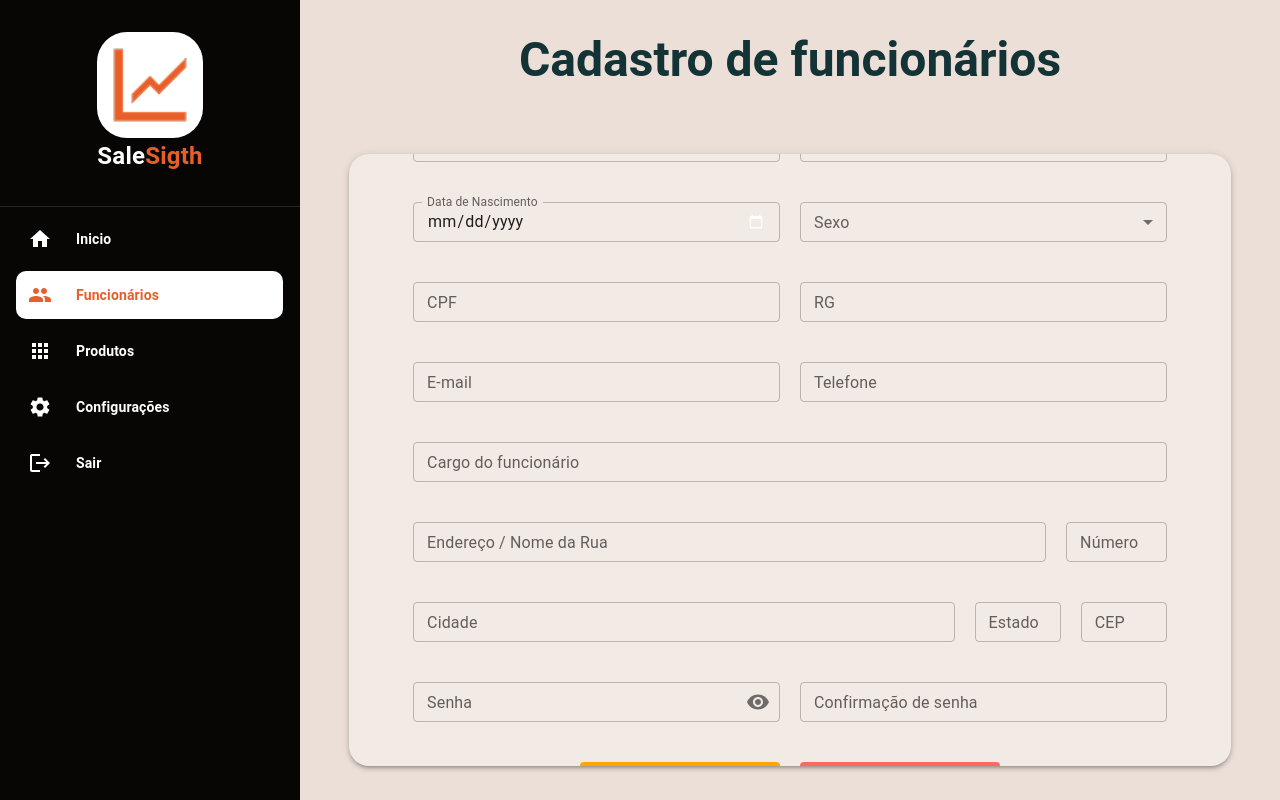
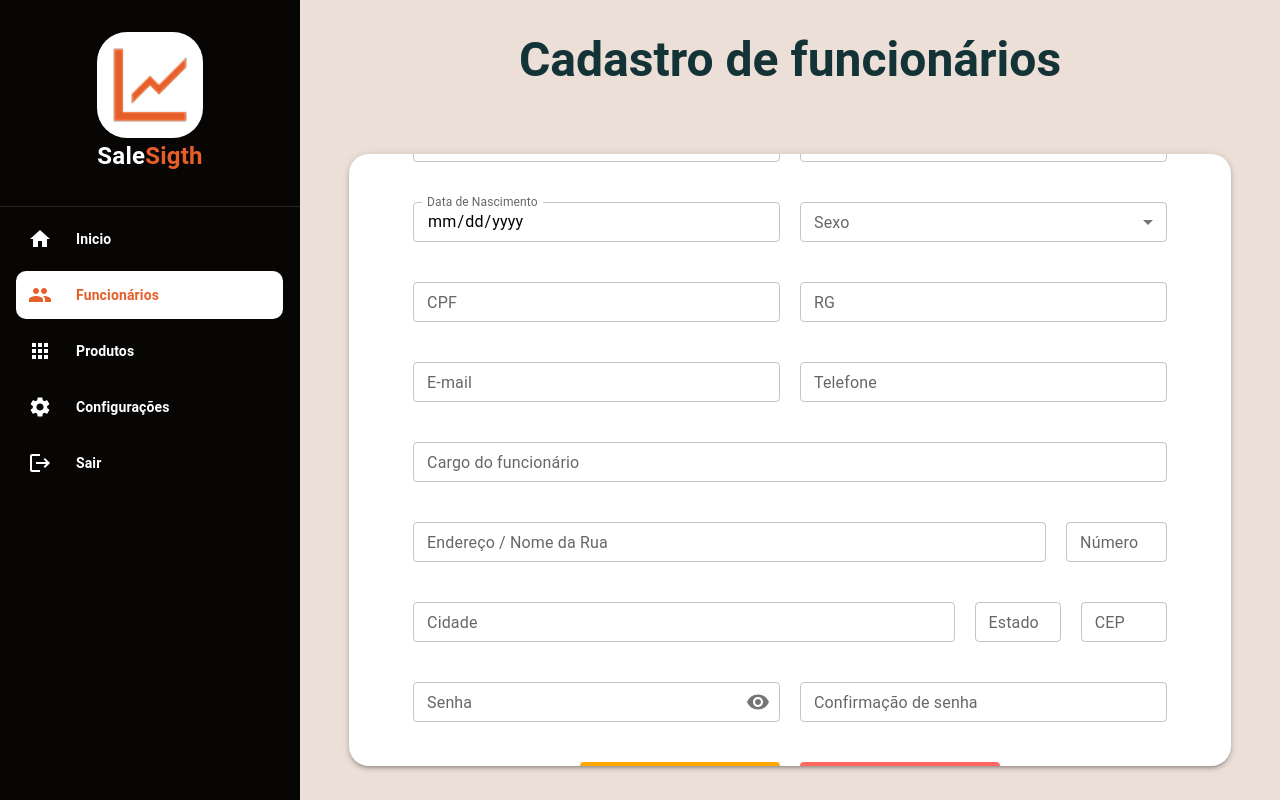
Before and after one commit to LuizFli/SA3Fase, a React (Vite) app in the folder Front_end/: page /funcionarios in a window 1280 px wide. Built offline with nearby package versions, Linux system fonts and the light colour scheme.

Commit message:
corzinha

```diff
--- a/Front_end/src/components/CadastroFuncionario.jsx
+++ b/Front_end/src/components/CadastroFuncionario.jsx
@@ -66,7 +66,7 @@ function CadastroFuncionario() {
             <Box sx={{
               width: '90%',
               height: '90%',
-              backgroundColor: '#f2eae5',
+              backgroundColor: 'var(--box-color)',
               borderRadius: '20px',
               display: 'flex',
               flexDirection: 'column',
@@ -86,20 +86,19 @@ function CadastroFuncionario() {
                 <Stack direction="row" sx={{ p: '20px', gap: '20px' }}>
                   <TextField
                     fullWidth
-                    size='small'
+                    size="small"
                     id="dataNascimento"
                     label="Data de Nascimento"
                     type="date"
                     variant="outlined"
                     InputLabelProps={{ shrink: true }}
                     sx={{
+                      '& input[type="date"]': {
+                        color: 'black',
+                      },
                       '& input[type="date"]::-webkit-calendar-picker-indicator': {
-                        filter: 'invert(1)', // Inverte a cor (útil se o fundo for escuro)
-                        // Ou use:
-                        opacity: 1,
-                        background: '',
-                        color: 'red', // Cor desejada
-                      }
+                        filter: 'invert(1)',
+                      },
                     }}
                   />
                   <TextField
--- a/Front_end/src/index.css
+++ b/Front_end/src/index.css
@@ -25,6 +25,6 @@ body {
   --secondary-color: #0a0a09;
   --accent-color: #f2eae5;
   --background-color: #ebdfd7;
-  --box-color: #ffff
+  --box-color: #ffff;
   --text-color: #0a0a09;
 }
--- a/Front_end/src/pages/Home.jsx
+++ b/Front_end/src/pages/Home.jsx
@@ -12,7 +12,7 @@ function Home() {
                 p: 3             // Padding opcional
             }}>
                 <h1 style={{ fontSize: '2.5rem', color: '#333' }}>
-                    Bem-vindo ao <span style={{ color: '#E65F2B' }}>SaleSight</span>
+                    Bem-vindo ao <span style={{ color: 'var(--box-color)'}}>SaleSight</span>
                 </h1>
             </Box>
         </PageContainer>
```
